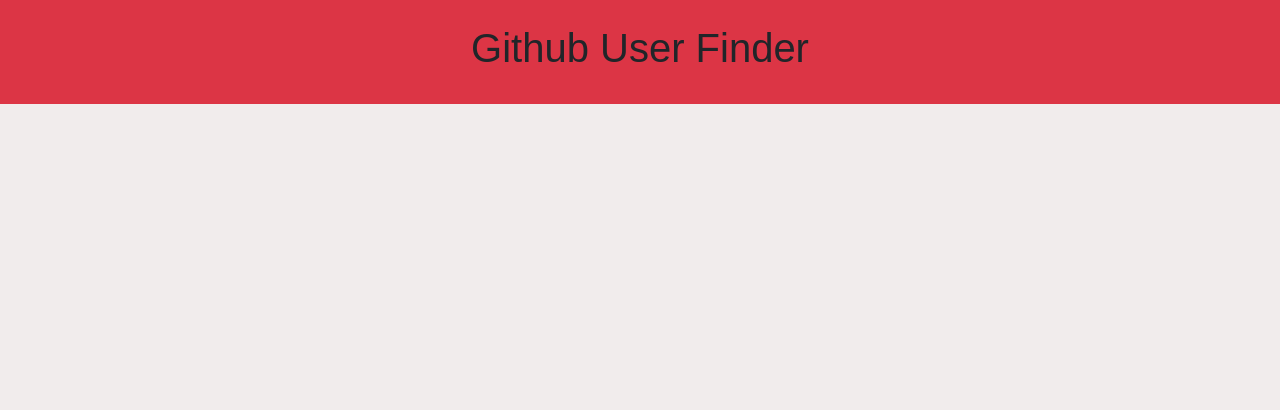
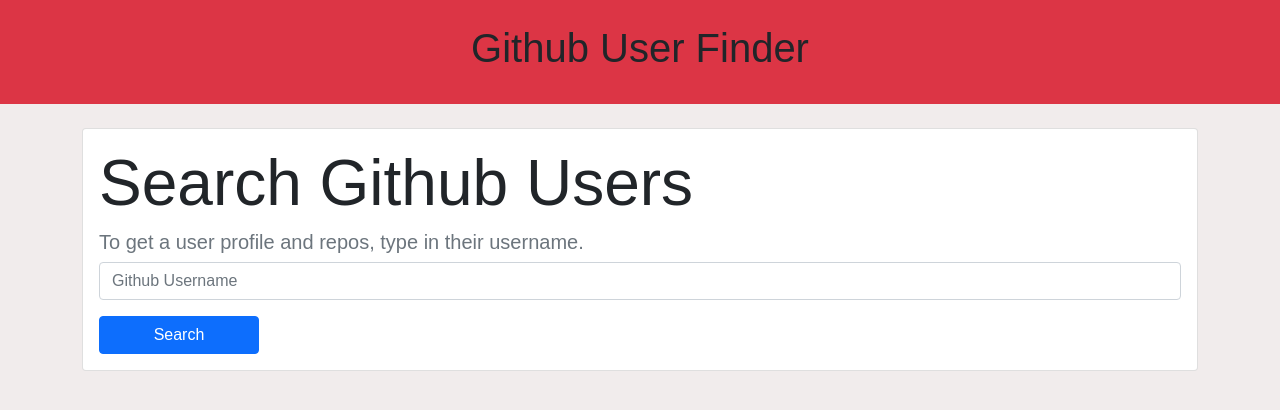
Before and after one commit to j-pcgoncalves/github_user_finder, a React (Create React App) app: page / in a window 1280 px wide. Shown: the top 410 px of the page. Built offline with nearby package versions, Linux system fonts and the light colour scheme.

Commit message:
create Search component

```diff
--- a/src/App.js
+++ b/src/App.js
@@ -1,11 +1,13 @@
 import React from "react";
 import Header from "./components/Header";
+import Logic from "./components/Logic";
 import "./App.css";
 
 const App = () => {
   return (
     <>
       <Header />
+      <Logic />
     </>
   );
 }
--- /dev/null
+++ b/src/components/Logic.js
@@ -0,0 +1,32 @@
+import React, { useState } from "react";
+import Axios from "axios";
+import Search from "./Search";
+
+const Logic = () => {
+    const [input, setInput] = useState("");
+    const [searched, setSearched] = useState(false);
+    const [result, setResult] = useState();
+
+    function handleChange(e) {
+        setInput(e.target.value);
+    }
+
+    const handleClick = async () => {
+        const response = await Axios.get(`https://api.github.com/users/${input}`);
+        console.log(response.data);
+        setResult(response.data);
+        setSearched(true);
+        setInput("");
+    }
+
+    return searched ? (
+        <>
+            <Search handleChange={handleChange} handleClick={handleClick} input={input} />
+            <User result={result} />
+        </>
+    ) : (
+        <Search handleChange={handleChange} handleClick={handleClick} input={input} />
+    );
+};
+
+export default Logic;
--- /dev/null
+++ b/src/components/Search.js
@@ -0,0 +1,20 @@
+import React from "react";
+
+const Search = ({ handleChange, handleClick, input }) => {
+    return (
+        <div className="container">
+            <div className="card mt-4">
+                <div className="card-body">
+                    <h1 className="card-title display-3">Search Github Users</h1>
+                    <h3 className="card-text lead text-muted">To get a user profile and repos, type in their username.</h3>
+                    <input onChange={handleChange} type="text" className="form-control" placeholder="Github Username" value={input} />
+                    <button onClick={handleClick} type="button" className="btn btn-primary mt-3">
+                        Search
+                    </button>
+                </div>
+            </div>
+        </div>
+    );
+};
+
+export default Search;
```
